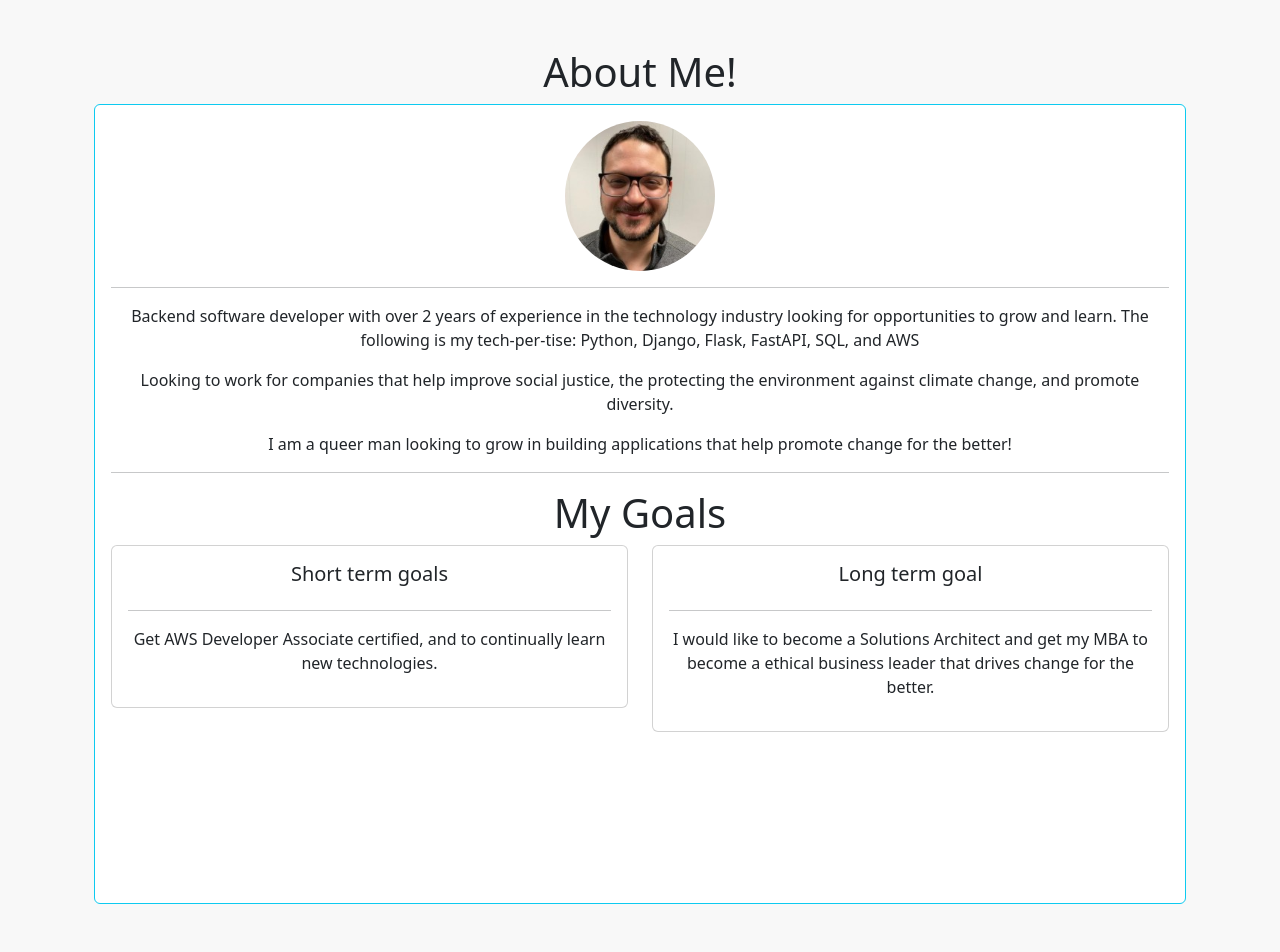
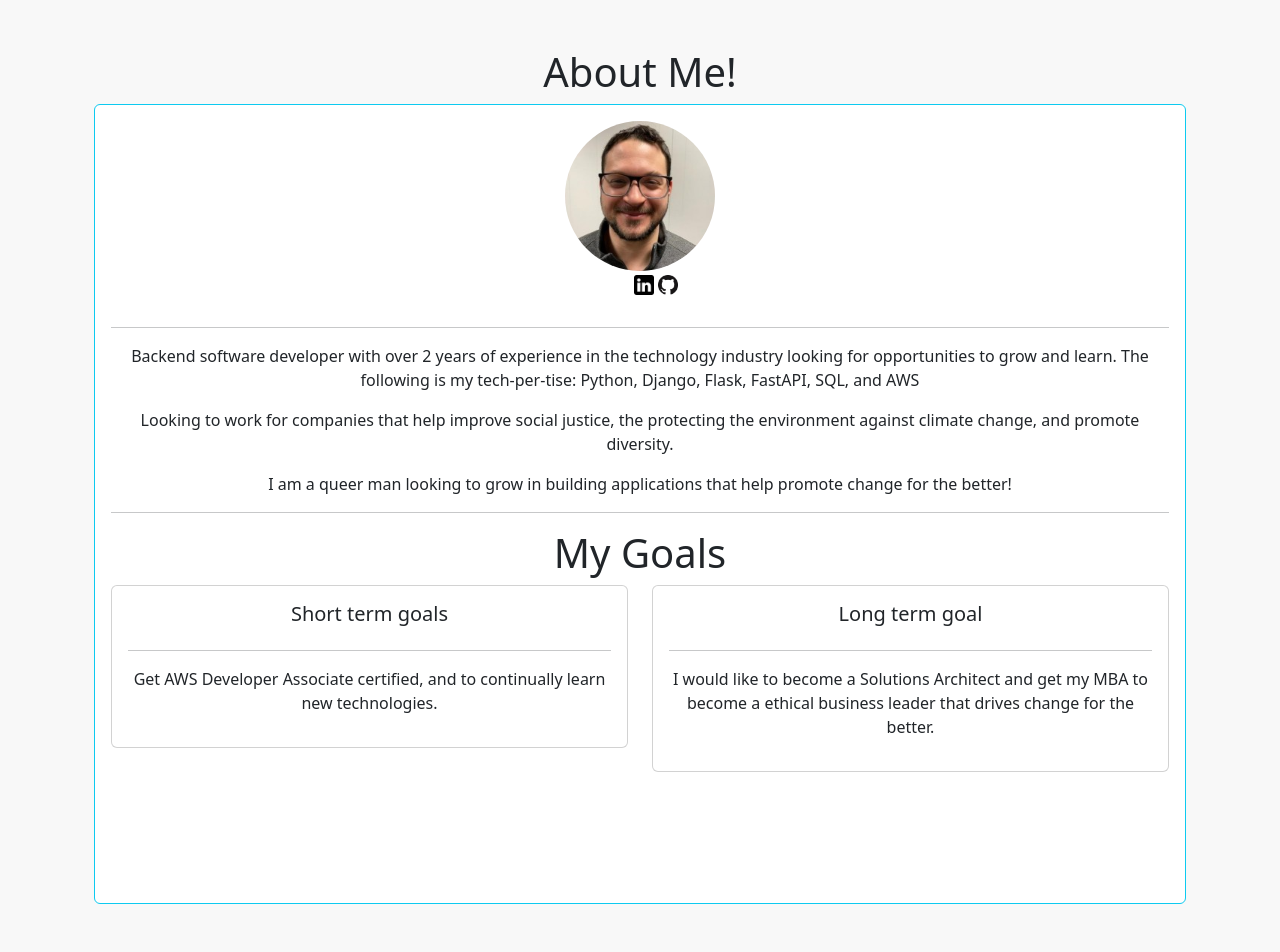
Before and after one commit to john-gartsu/portfolio, a Django app: template about/templates/about/about.html in a window 1280 px wide. Run offline with Django 3.2, Linux system fonts and the light colour scheme; the template is opened without the code that fills it, so the values that code supplies are empty.

Commit message:
adding social media icons

```diff
--- a/about/templates/about/about.html
+++ b/about/templates/about/about.html
@@ -6,6 +6,11 @@
 <!-- image of face -->
 <div class="card card-body h-100  border-info" id="profile-wrapper">
     <img id="profile-pic" src="{% static '/images/headshot.jpeg' %}" >
+    <!-- adding socail links icons -->
+    <ul class="social-links">
+        <li><img class="social" src="{% static 'images/linkedin.png' %}"></li>
+        <li><img class="social" src="{% static 'images/GitHub-Mark-32px.png' %}"></li>
+    </ul>
 <div>
 <hr>
 <p>Backend software developer with over 2 years of experience in the technology industry looking for opportunities to grow and learn. The following is my tech-per-tise: Python, Django, Flask, FastAPI, SQL, and AWS</p>
```
